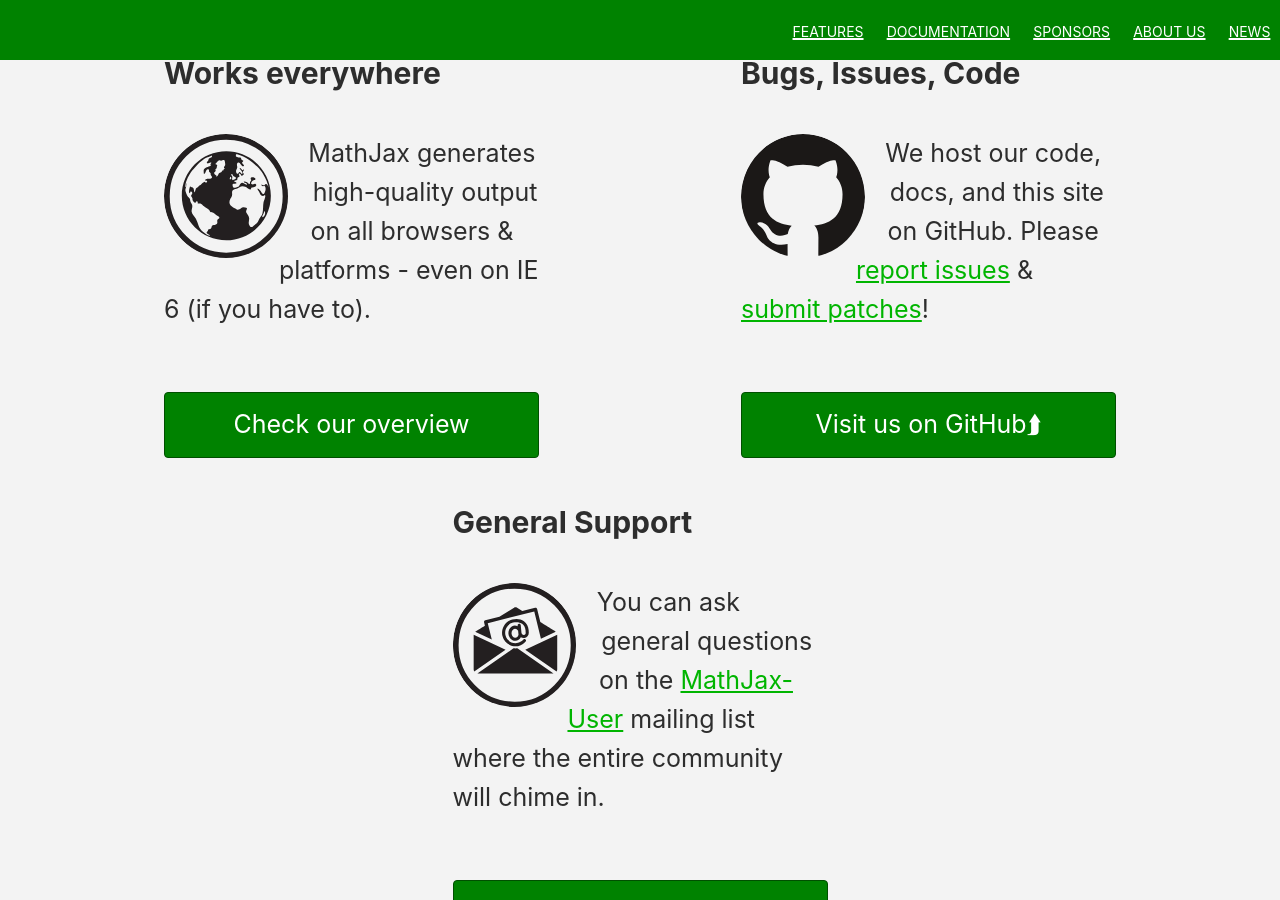
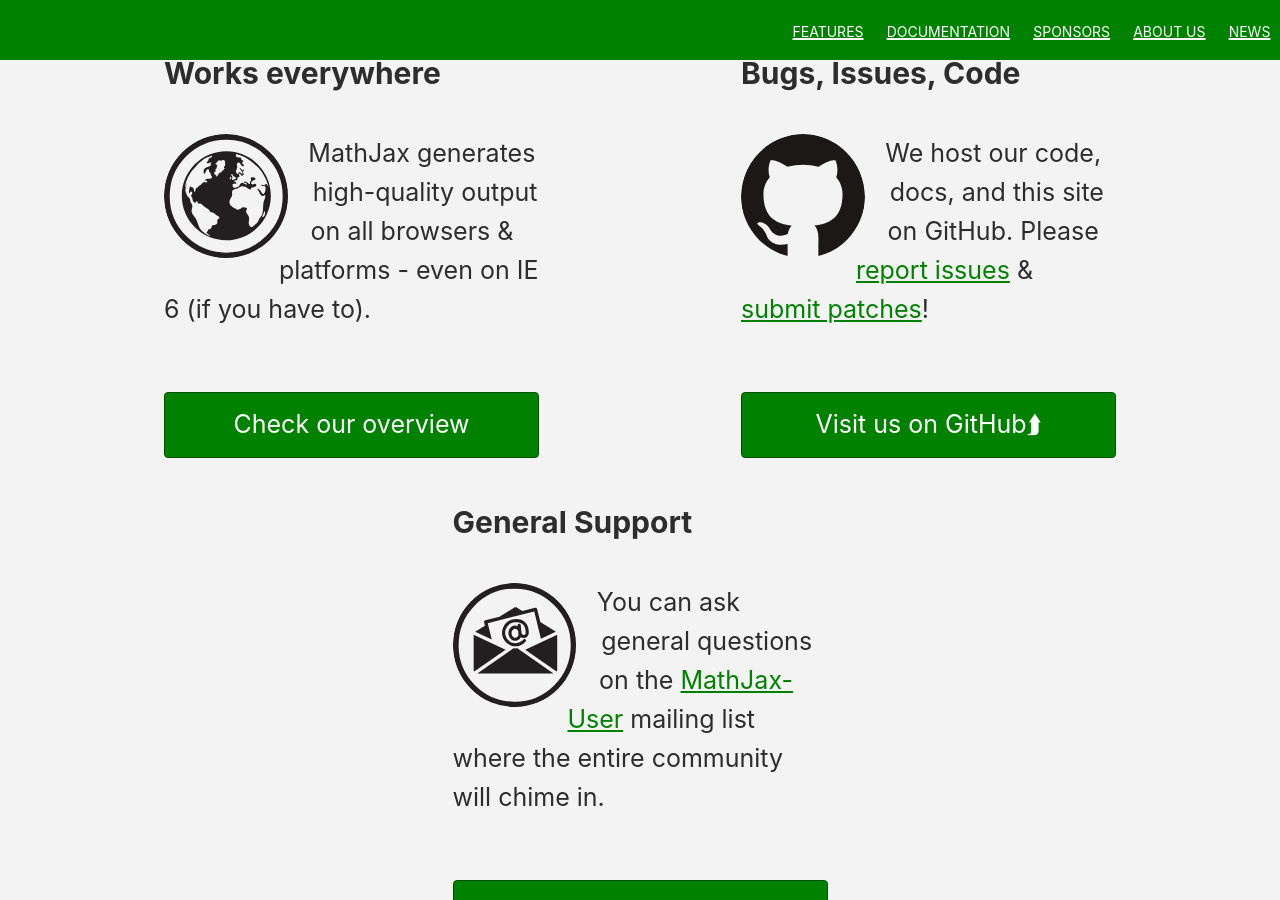
Before and after one commit to mathjax/MathJax-website, a Jekyll site: the page built from index.html, in a window 1280 px wide and 900 px high, scrolled down 3016 px. Built offline with Jekyll 4.4.1, drawn with Linux system fonts in a browser that asks for light colours; formulas are drawn with MathJax 3.

Commit message:
[CSS]  fix low contrast in <a>, reduce <time> font size

```diff
--- a/css/styles.scss
+++ b/css/styles.scss
@@ -68,16 +68,18 @@
 }
 
 a {
-    color: lighten($primary-color,10%);
+    color: $primary-color;
 }
 
 a:focus,
 a:hover {
-    color: darken($primary-color, 10%)
+    color: darken($primary-color, 10%);
+    outline: dotted 1px $primary-color;
 }
 
 time {
     font-style: italic;
+    font-size: 0.8em;
 }
 
 ul,
@@ -243,7 +245,7 @@
     -moz-user-select: none;
     -ms-user-select: none;
     user-select: none;
-    border: 1px solid darken($primary-color,10%);
+    border: 1px solid darken($primary-color, 10%);
     border-radius: 4px;
     text-decoration: none;
 }
@@ -251,7 +253,7 @@
 .btn:hover,
 .btn:focus {
     @extend .btn;
-    background-color: darken($primary-color,5%);
+    background-color: darken($primary-color, 5%);
 }
 
 .btn[href*="//"]::after {
@@ -386,7 +388,8 @@
     top: 0;
 }
 
-.card--popout__close:hover, .card--popout__close:target {
+.card--popout__close:hover,
+.card--popout__close:target {
     background-color: #d0d0d0;
     color: #000;
 }
```
